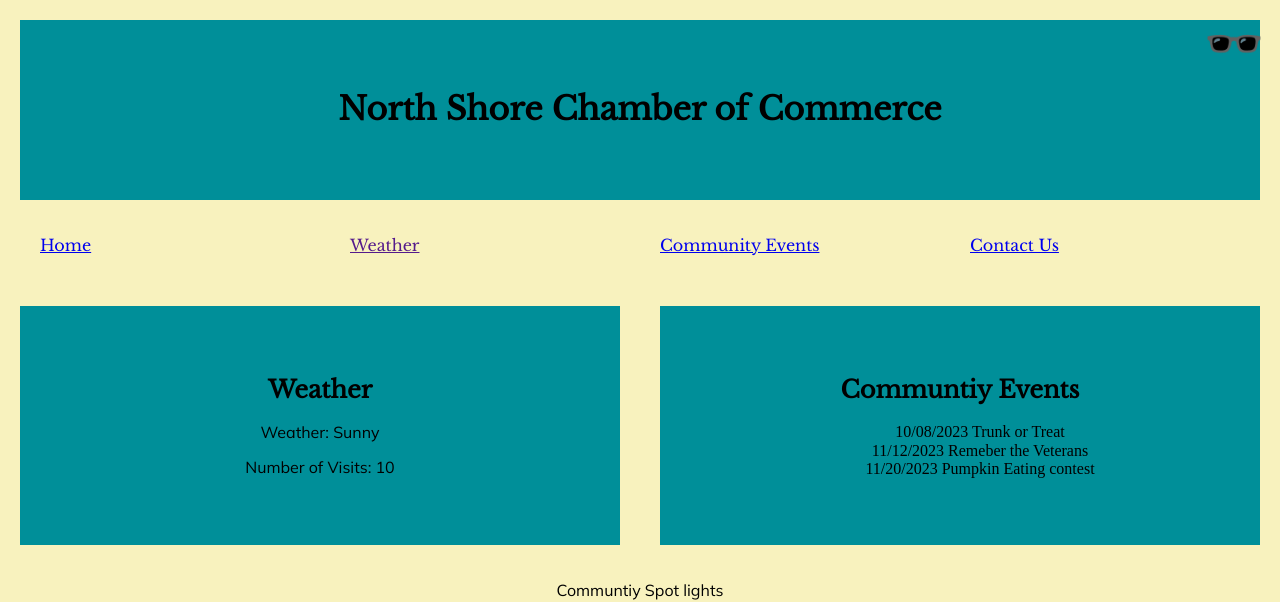
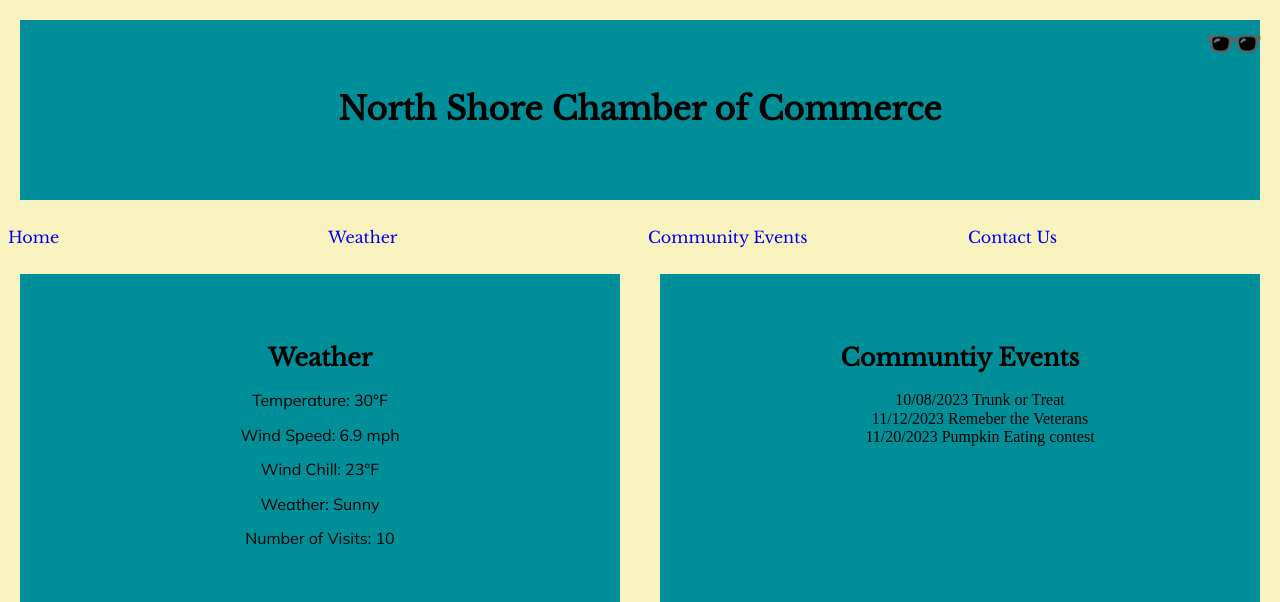
Before and after one commit to sheldonmedeiros/wdd230, a plain HTML site: page chamber/index.html in a window 1280 px wide. Shown: the top 602 px of the page. Drawn offline with nearby package versions, Linux system fonts and the light colour scheme; files that its build step writes are made by us from their sources.

Commit message:
pushing more codes.

```diff
--- a/chamber/index.html
+++ b/chamber/index.html
@@ -4,18 +4,18 @@
     <meta charset="UTF-8">
     <meta name="viewport" content="width=device-width, initial-scale=1.0">
     <meta property="og:title" content="North Shore Chamber of Commerce">
-    <meta property="og:type" content="Website">
-    <meta property="og:image" content="">
-    <meta property="og:url" content= "http://127.0.0.1:5500/index.html">
+    <meta property="og:type" content="website">
+    <meta property="og:image" content="https://dashboard.imgix.com/shifaaz-shamoon-sLAk1guBG90-unsplash.jpg">
+    <meta property="og:url" content= "https://sheldonmedeiros.github.io/wdd230/chamber/">
     <title>North Shore Chamber of Commerce</title>
-    <meta name="description" content="Home page for North Shore Chamber of Commerce">
+    <meta name="description" content="Home page for North Shore Chamber of Commerce. Where we bring small business together to have them get the support they need.">
     <meta name="author" content=" Sheldon Lokahi Kanaloa Medeiros">
     <link rel="preconnect" href="https://fonts.googleapis.com">
     <link rel="preconnect" href="https://fonts.gstatic.com" crossorigin>
     <link href="https://fonts.googleapis.com/css2?family=Libre+Baskerville&family=Mulish&display=swap" rel="stylesheet">
     <link rel="icon" href="images/tree.ico">
 
-    <link rel="stylesheet" href="styles/normailze.css">
+    <link rel="stylesheet" href="styles/normalize.css">
     <link rel="stylesheet" href="styles/medium.css">
     <link rel="stylesheet" href="styles/large.css">
     <link rel="stylesheet" href="styles/base.css">
@@ -39,15 +39,18 @@
 
         <ul class="navigation">
             <li><a href="#">Home</a></li>
-            <li><a href="">Weather</a></li>
-            <li><a href="chamber/" target="_blank">Community Events</a></li>
-            <li><a href="https://www.byui.edu/" target="_blank">Contact Us</a></li>
+            <li><a href="#">Weather</a></li>
+            <li><a href="#" target="_blank">Community Events</a></li>
+            <li><a href="#" target="_blank">Contact Us</a></li>
         </ul>
     </nav>
 
     <div class="two-box">
         <section class="weather">
             <h2>Weather</h2>
+            <p>Temperature: <span id="temperature">30</span>°F</p>
+            <p>Wind Speed: <span id="windSpeed">6.9</span> mph</p>
+            <p id="windChill">Wind Chill: Calculating...</p>
             <p>Weather: <span id="weather">Sunny</span></p>
             <p>Number of Visits: <span id="visits">10</span></p>
         </section>
@@ -64,7 +67,11 @@
 
     <div class="container">
         <p>Communtiy Spot lights</p>
-        <img src="images/shifaaz-shamoon-sLAk1guBG90-unsplash.jpg" alt="hero-image">
+        <picture>
+            <source srcset="images/small-hero.webp" media="(max-width: 500px)">
+            <source srcset="images/medium-hero.webp" media="(max-width: 1000px)">
+            <img src="images/large-hero.webp" alt="table setting" width="1500" height="750">
+        </picture>
         <button class="btn">Join Now</button>
     </div>
 
@@ -79,6 +86,7 @@
     </footer>
 
     <script src="scripts/scripts.js"></script>
+    <script src="scripts/windchill.js"></script>
 
 </body>
 
--- /dev/null
+++ b/chamber/scripts/windchill.js
@@ -0,0 +1,21 @@
+function calculateWindChill(temperature, windSpeed) {
+    if (temperature <= 50 && windSpeed > 3) {
+        const windChill = 35.74 + 0.6215 * temperature - 35.75 * Math.pow(windSpeed, 0.16) + 0.4275 * temperature * Math.pow(windSpeed, 0.16);
+        return Math.round(windChill);
+    } else {
+        return "N/A";
+    }
+}
+
+const temperatureElement = document.getElementById("temperature");
+const windSpeedElement = document.getElementById("windSpeed");
+const windChillElement = document.getElementById("windChill");
+
+const temperature = parseFloat(temperatureElement.innerText);
+const windSpeed = parseFloat(windSpeedElement.innerText);
+
+const windChillValue = calculateWindChill(temperature, windSpeed);
+
+windChillElement.innerText = `Wind Chill: ${windChillValue}°F`;
+
+document.getElementById("windChill").innerText = `Wind Chill: ${windChillValue}°F`;
--- a/chamber/styles/base.css
+++ b/chamber/styles/base.css
@@ -1,6 +1,7 @@
 nav {
     display: grid;
-	margin: 1rem auto;
+	margin: 0;
+  padding: 0;
 }
 
 body {
@@ -11,12 +12,19 @@ body {
     display: flex;
     flex-direction: row;
     text-align: center;
+    justify-content: space-around;
+    list-style: none;
+    padding: 0;
+    margin: 0;
 }
 
-.navigation li{
-    display: flex;
-    flex: 1 1 100%;
+.navigation a{
+  display:block;
+  padding: .5rem;
+  text-decoration: none;
+  margin: 0;
 }
+
 
 .two-box {
     display: grid;
@@ -30,7 +38,6 @@ body {
   border: 15px;
   padding: 50px;
   margin: 20px;
-
   }
 
 .event{
```
Also changed, not shown: chamber/images/large-hero.webp (added), chamber/images/medium-hero.webp (added), chamber/images/small-hero.webp (added). Lines whose indentation alone changed are shown as unchanged.
